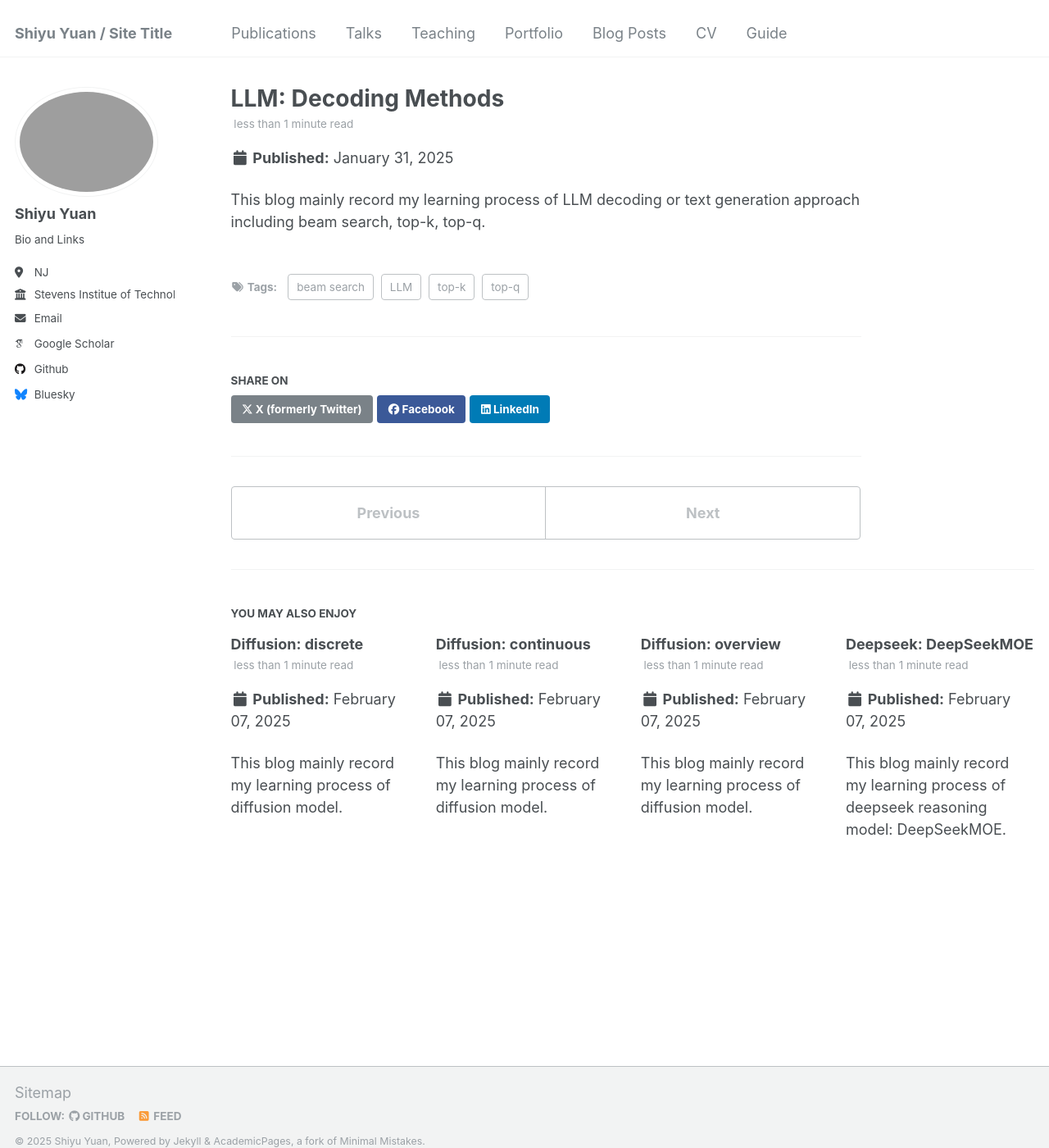
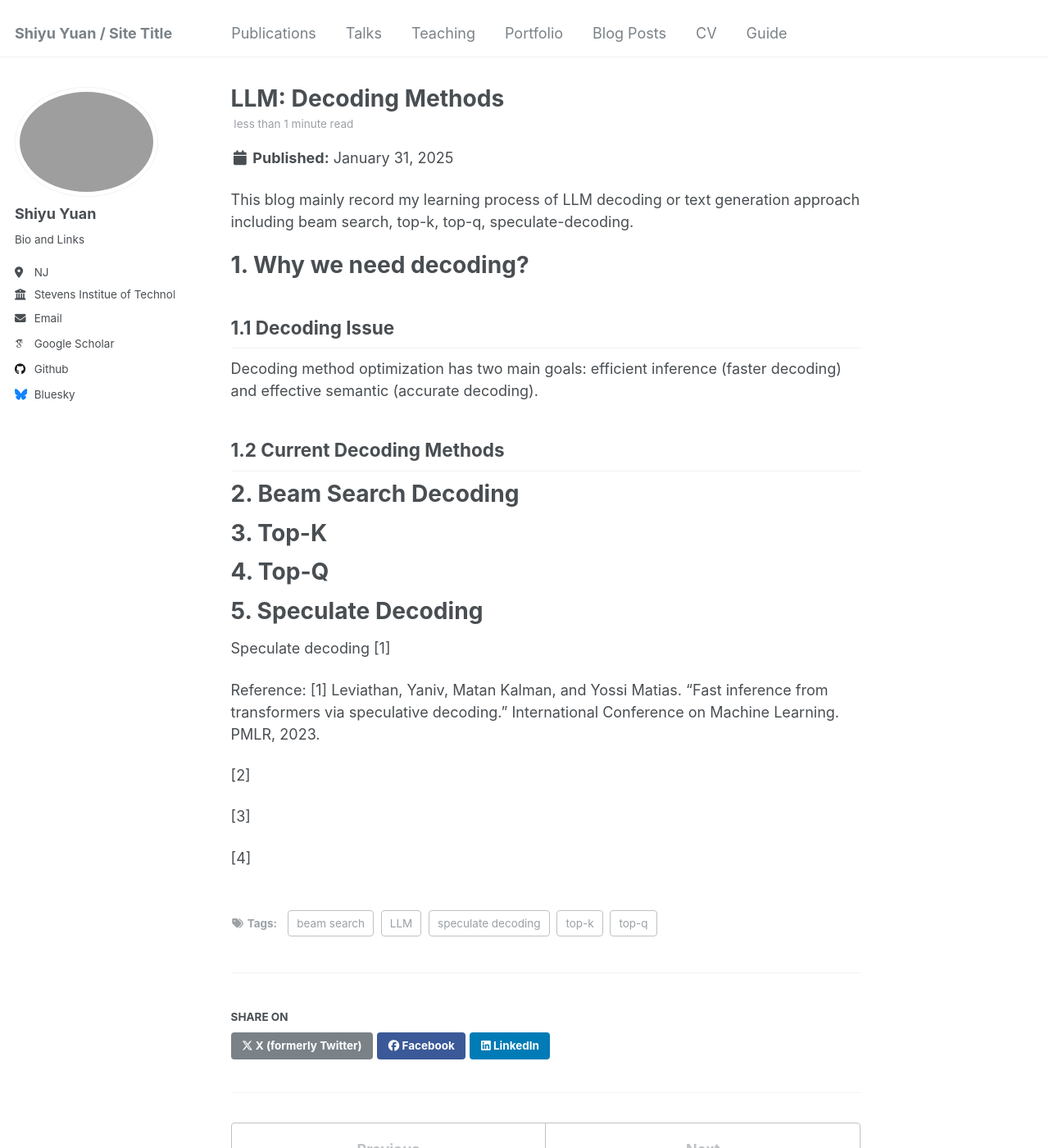
Before and after one commit to syyuan2021/syy2025, a Jekyll site: the page built from _posts/2025-01-31-blog-post-13.md, in a window 1280 px wide and 1400 px high. Shown: the whole window at 82% size. Built offline with Jekyll 4.4.1, drawn with Linux system fonts in a browser that asks for light colours; some web fonts are replaced.

Commit message:
Update 2025-01-31-blog-post-13.md

```diff
--- a/_posts/2025-01-31-blog-post-13.md
+++ b/_posts/2025-01-31-blog-post-13.md
@@ -7,6 +7,38 @@ tags:
   - beam search
   - top-k
   - top-q
+  - speculate decoding
 ---
 
-This blog mainly record my learning process of LLM decoding or text generation approach including beam search, top-k, top-q.
+This blog mainly record my learning process of LLM decoding or text generation approach including beam search, top-k, top-q, speculate-decoding.
+
+# 1. Why we need decoding?
+
+## 1.1 Decoding Issue
+Decoding method optimization has two main goals: efficient inference (faster decoding) and effective semantic (accurate decoding).
+
+
+## 1.2 Current Decoding Methods
+
+# 2. Beam Search Decoding
+
+# 3. Top-K
+
+# 4. Top-Q
+
+# 5. Speculate Decoding
+Speculate decoding [1]
+
+
+
+
+
+
+Reference:
+[1] Leviathan, Yaniv, Matan Kalman, and Yossi Matias. "Fast inference from transformers via speculative decoding." International Conference on Machine Learning. PMLR, 2023.
+
+[2]
+
+[3]
+
+[4]
```
